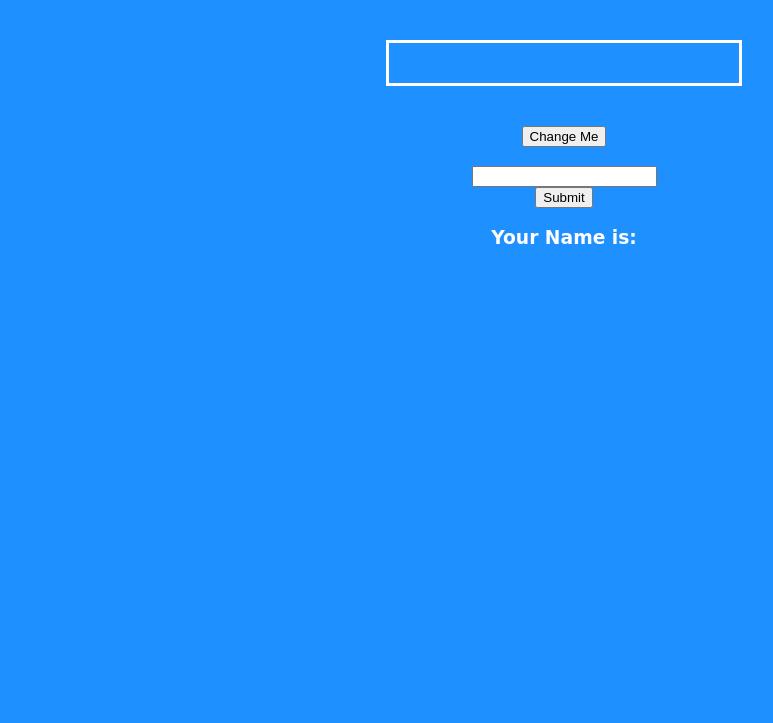
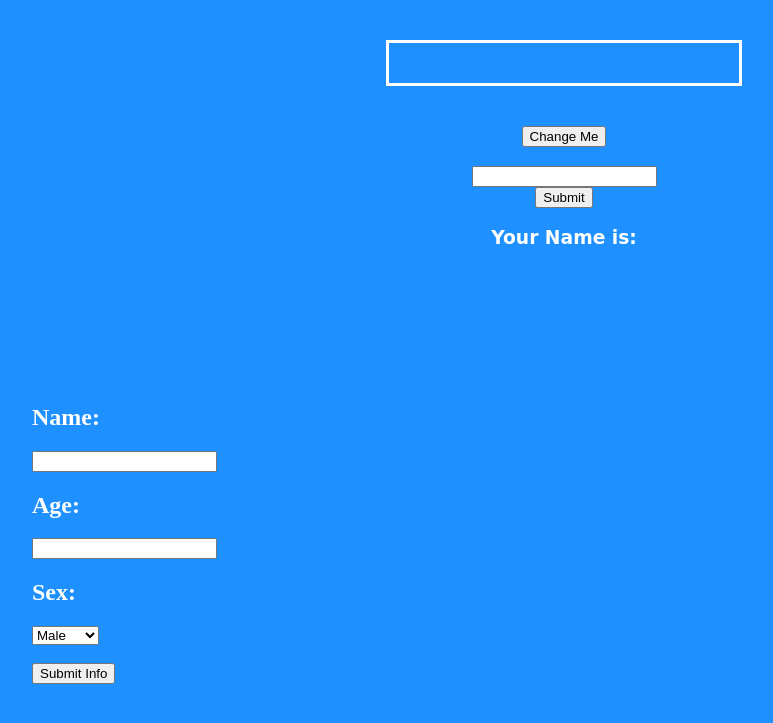
Before and after one commit to noelabellera/reboot_lessons, a plain HTML site: page index.html in a window 1280 px wide. Shown: the part 89-812 px from the top of the page, without its empty margins (76-849 px from the left). Drawn offline with Linux system fonts and the light colour scheme; a web font is replaced by a local one.

Commit message:
add form

```diff
--- a/index.html
+++ b/index.html
@@ -21,6 +21,23 @@
         <h3>Your Name is:</h3>
         <h3 id="yourName"></h3>
 
+
+        </ul>
+
+    </div>
+    <div id="form">
+        <h2>Name: </h2>
+        <input type="text" id="nameBox2">
+        <h2>Age: </h2>
+        <input type="text" id="ageBox">
+        <h2>Sex: </h2>
+        <select name="sex" id="sexBox">
+            <option value="male">Male</option>
+            <option value="female">Female</option>
+            <option value="lost">Lost</option>
+        </select>
+        <br><br>
+        <button id="formBtn">Submit Info</button>
     </div>
 </body>
 
--- a/main.js
+++ b/main.js
@@ -34,3 +34,14 @@ function changeName() {
     console.log(typeName.value)
     typeName.value = ''
 }
+
+let ul = document.createElement('ul')
+
+document.getElementById('list').appendChild(ul);
+
+msgArray.forEach(function (item) {
+    let li = document.createElement('li');
+    ul.appendChild(li);
+
+    li.innerHTML += item;
+})
--- a/style.css
+++ b/style.css
@@ -25,3 +25,11 @@ body {
 #btn:hover {
     cursor: pointer;
 }
+
+h2 {
+    color: white;
+}
+
+#form {
+    margin: 100px;
+}
```
